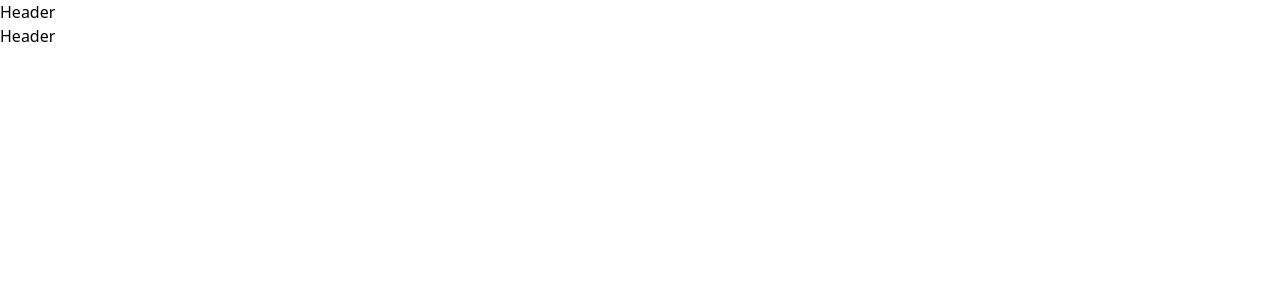
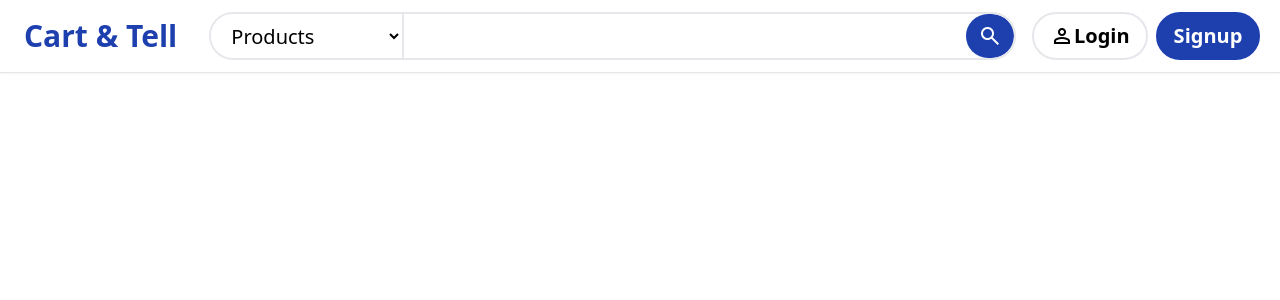
Before and after one commit to SquareZeroTeam/Cart-And-Tell, a Nuxt app in the folder frontend/: page / in a window 1280 px wide. Shown: the top 300 px of the page. Built offline with nearby package versions, Linux system fonts and the light colour scheme.

Commit message:
added WIP Header

```diff
--- a/frontend/app.vue
+++ b/frontend/app.vue
@@ -1,6 +1,5 @@
 <template>
   <div>
     <Header/>
-    <Header/>
   </div>
 </template>
--- a/frontend/components/Header.vue
+++ b/frontend/components/Header.vue
@@ -1,6 +1,46 @@
+<script setup lang="ts">
+    let refTemp = ref<HTMLDivElement|null>(null);
+    function modalToggle(event:Event) {
+        refTemp?.value?.classList.toggle('hidden');
+    }
+</script>
 <template>
-    <header>
-        <h1>Header</h1>
+    <header class="shadow-sm border-b-[1px] py-3 px-6 ">
+        <div class="container mx-auto flex flex-col sm:flex-row items-center">
+            <h1 class="text-blue-800 flex-none font-bold text-3xl mb-4 sm:mb-0">Cart & Tell</h1>
+            <div class="flex flex-1 w-full">
+                <div class="sm:ml-8 ml-1 h-12 border-2 rounded-full flex-1 flex overflow-hidden ">
+                    <select class="bg-white text-xl px-4 w-42">
+                        <option value="Products" selected>
+                            Products
+                        </option>
+                        <option value="Manufacturers">
+                            Manufacturers
+                        </option>
+                        <option value="Suppliers">
+                            Suppliers
+                        </option>
+                    </select>
+                    <input type="text" class="flex-1 outline-none w-0 px-2 text-xl border-l-2">
+                    <button class="flex justify-center items-center bg-blue-800 w-12 rounded-full text-white">
+                        <span class="material-symbols-outlined">search</span>
+                    </button>
+                </div>
+                <nav class="flex w-full sm:ml-4 justify-center items-center absolute top-[125px] left-0 sm:static sm:w-56">
+                    <button @click="modalToggle" class="flex-none rounded-md border-2 h-12 w-12 flex justify-center items-center sm:hidden absolute top-[calc(-125px+0.5rem)] right-2">
+                        <span class="material-symbols-outlined">menu</span>
+                    </button>
+                    <div ref="refTemp" class="nav-burger w-full sm:mt-0 sm:flex hidden gap-2">
+                        <button class="text-xl font-bold flex-1 w-full sm:w-auto border-2 px-4 h-12 rounded-full flex justify-center items-center">
+                            <span class="material-symbols-outlined">person</span>
+                            Login
+                        </button>
+                        <button class="text-xl font-bold text-white bg-blue-800 flex-1 w-full sm:w-auto border-2 border-blue-800 px-4 h-12 rounded-full">Signup</button>
+                    </div>
+                </nav>
+            </div>
+        </div>
+
     </header>
 
 </template>
```
